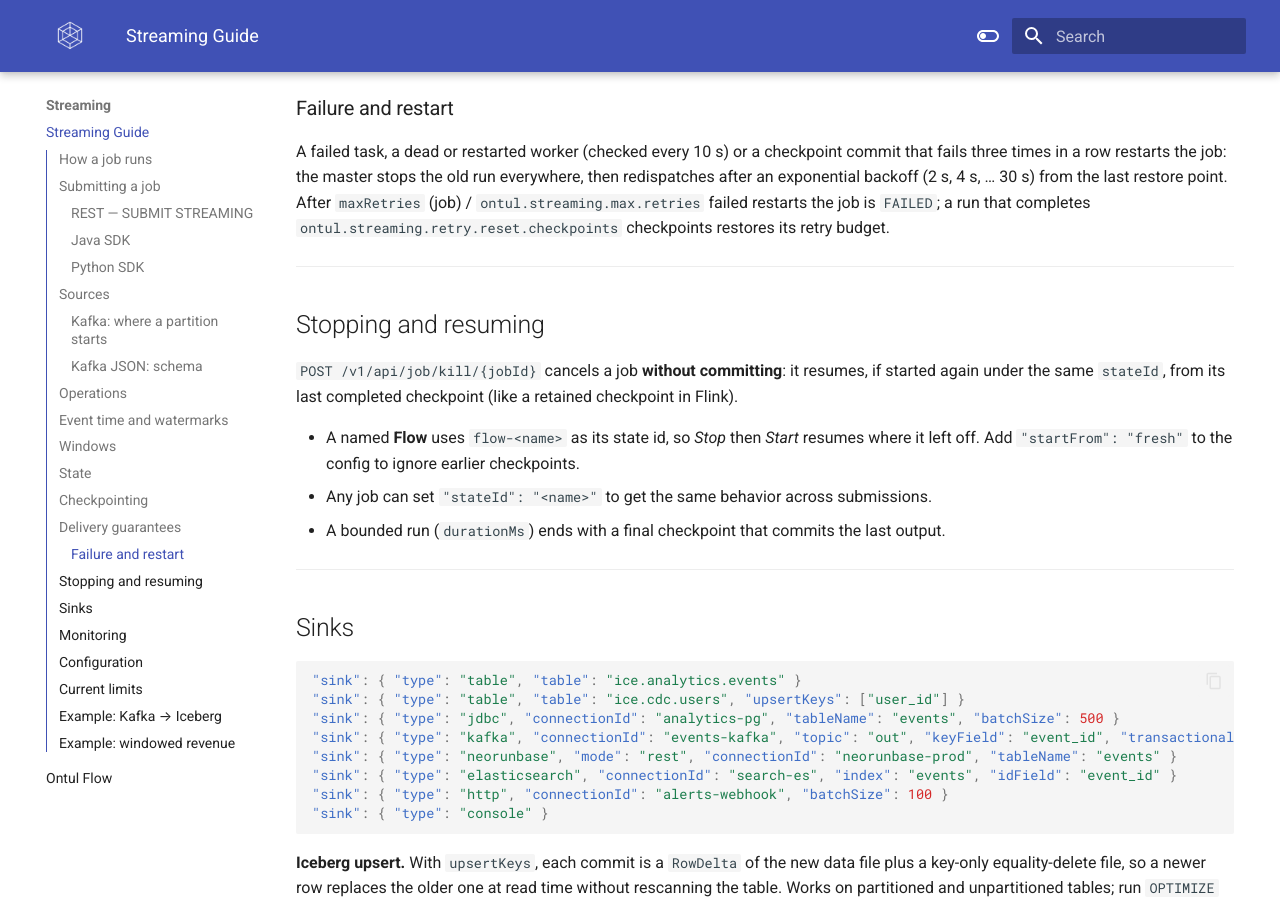
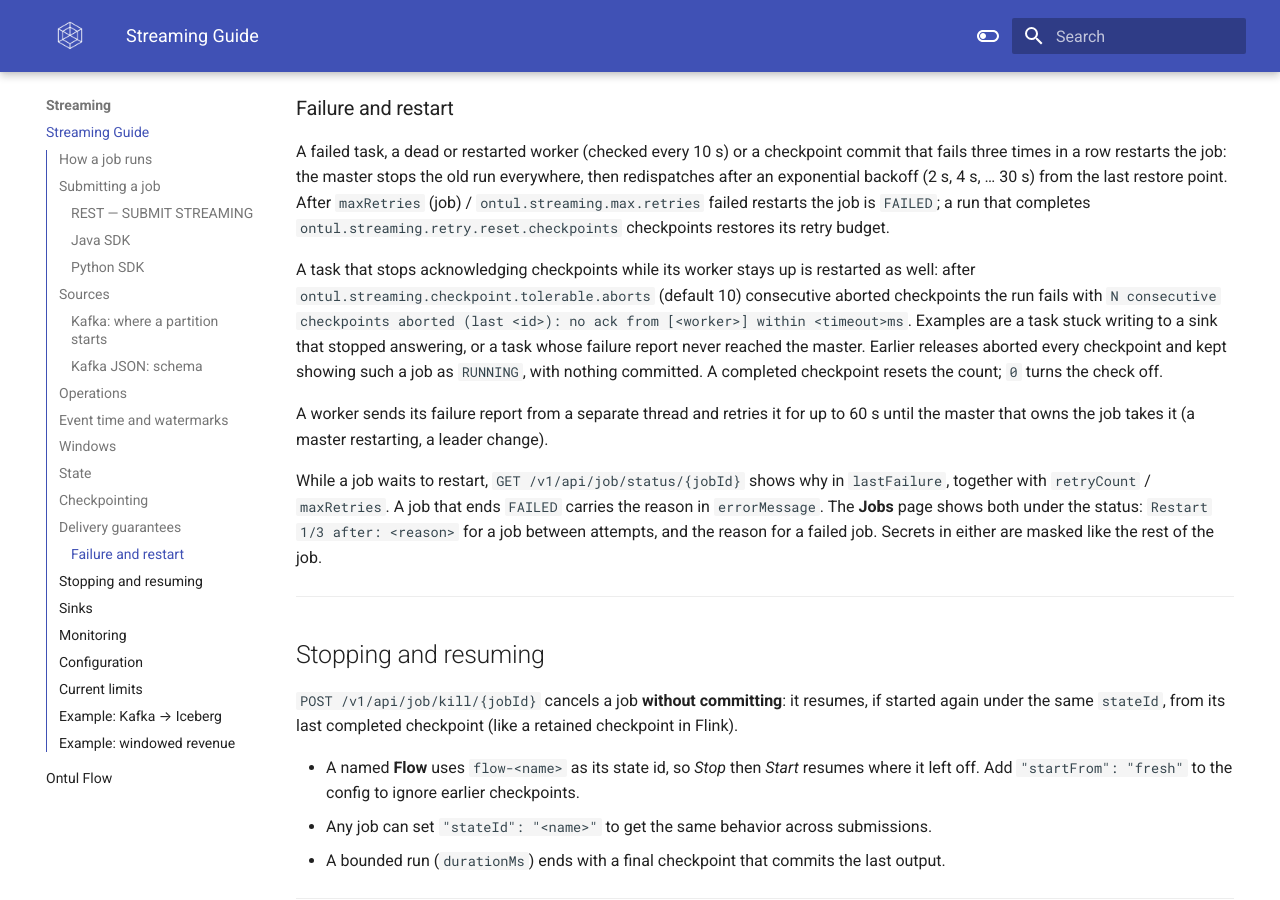
Before and after one commit to cloudcheflabs/ontul-docs, an MkDocs documentation site: the page built from docs/streaming/guide.md, in a window 1280 px wide and 900 px high, scrolled down 7298 px. Built offline with MkDocs 1.6.1 and Material for MkDocs 9.7.7, drawn with Linux system fonts in a browser that asks for light colours; the version menu is left out.

Commit message:
docs(streaming): restart reasons (lastFailure), failure reports that survive the cancel, and ontul.streaming.checkpoint.tolerable.aborts
Co-Authored-By: Claude Opus 5.5 <noreply@anthropic.com>

```diff
--- a/docs/streaming/guide.md
+++ b/docs/streaming/guide.md
@@ -304,6 +304,21 @@ after an exponential backoff (2 s, 4 s, … 30 s) from the last restore point. A
 `maxRetries` (job) / `ontul.streaming.max.retries` failed restarts the job is `FAILED`; a run that
 completes `ontul.streaming.retry.reset.checkpoints` checkpoints restores its retry budget.
 
+A task that stops acknowledging checkpoints while its worker stays up is restarted as well: after
+`ontul.streaming.checkpoint.tolerable.aborts` (default 10) consecutive aborted checkpoints the run
+fails with `N consecutive checkpoints aborted (last <id>): no ack from [<worker>] within <timeout>ms`.
+Examples are a task stuck writing to a sink that stopped answering, or a task whose failure report
+never reached the master. Earlier releases aborted every checkpoint and kept showing such a job as
+`RUNNING`, with nothing committed. A completed checkpoint resets the count; `0` turns the check off.
+
+A worker sends its failure report from a separate thread and retries it for up to 60 s until the
+master that owns the job takes it (a master restarting, a leader change).
+
+While a job waits to restart, `GET /v1/api/job/status/{jobId}` shows why in `lastFailure`, together
+with `retryCount` / `maxRetries`. A job that ends `FAILED` carries the reason in `errorMessage`. The
+**Jobs** page shows both under the status: `Restart 1/3 after: <reason>` for a job between attempts,
+and the reason for a failed job. Secrets in either are masked like the rest of the job.
+
 ---
 
 ## Stopping and resuming
```
Also changed, not shown: docs/reference/configuration.md (+1 -0 lines).
